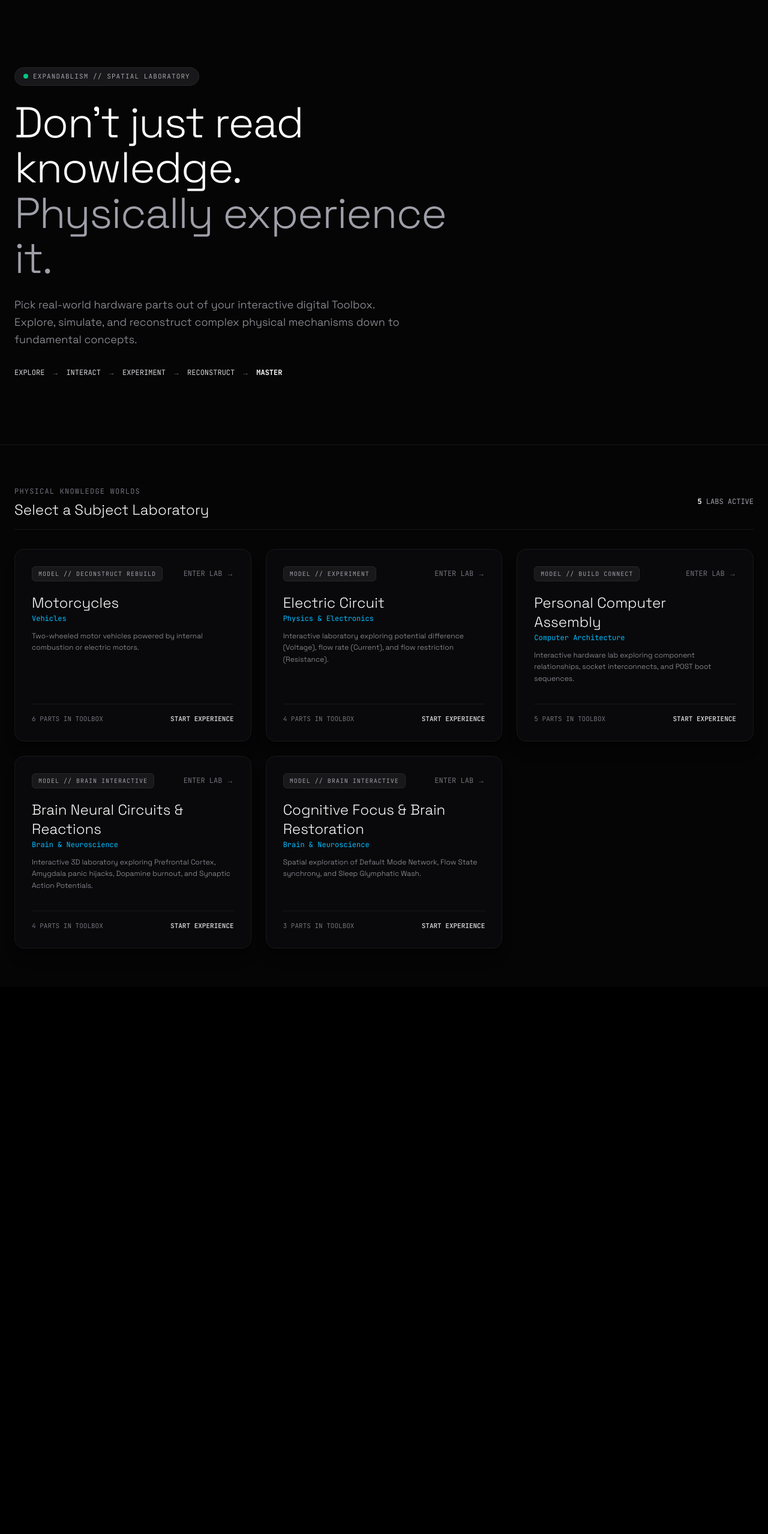
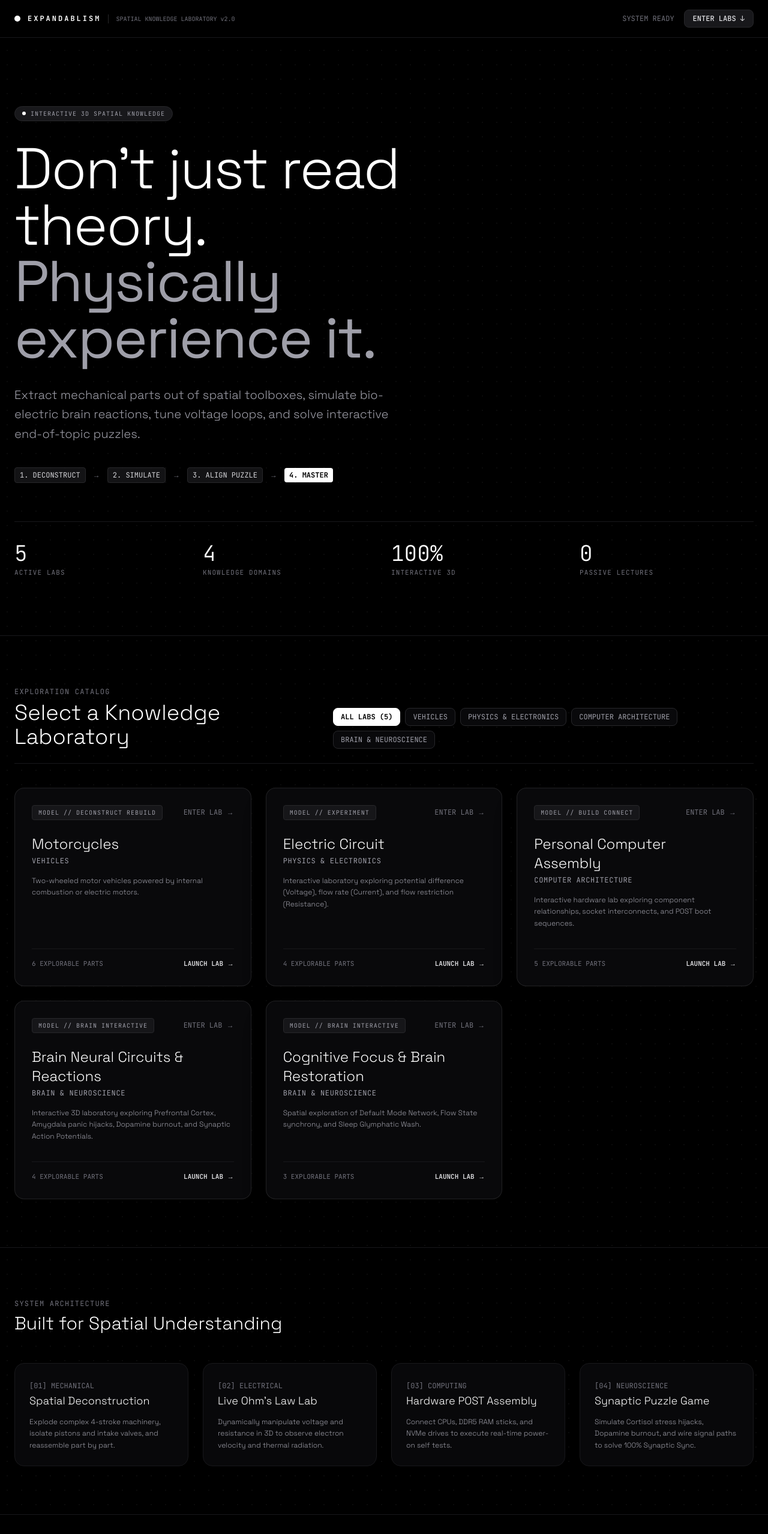
Before and after one commit to abhi-jithb/Expandablism, a Next.js app: page / in a window 1280 px wide. Shown: the top 2557 px of the page at 60% size. Before the commit the page ends 1645 px from the top, so only its background shows below. Built offline with nearby package versions, Linux system fonts and the light colour scheme.

Commit message:
style(landing): redesign landing page and area overview to clean monochrome B&W layout

```diff
--- a/app/page.tsx
+++ b/app/page.tsx
@@ -1,12 +1,14 @@
 "use client";
 
-import React from "react";
+import React, { useState } from "react";
 import Link from "next/link";
 import { motion } from "framer-motion";
 import { AREAS_DATA } from "@/data/content";
 
 export default function Home() {
-  // Flatten all topics across areas for direct 1-click subject access
+  const [selectedAreaFilter, setSelectedAreaFilter] = useState<string>("all");
+
+  // Flatten all topics across areas
   const allTopicCards = Object.values(AREAS_DATA).flatMap((area) =>
     area.topics.map((topic) => ({
       areaId: area.id,
@@ -15,75 +17,152 @@ export default function Home() {
     }))
   );
 
+  const filteredTopics =
+    selectedAreaFilter === "all"
+      ? allTopicCards
+      : allTopicCards.filter((t) => t.areaId === selectedAreaFilter);
+
+  const areasList = Object.values(AREAS_DATA);
+
   return (
-    <main className="min-h-screen bg-[#050505] text-white selection:bg-white selection:text-black font-sans">
-      {/* Hero section */}
-      <div className="relative border-b border-zinc-900 bg-[#050505]">
-        <div className="max-w-7xl mx-auto px-6 py-20 lg:py-28 relative z-10">
-          <motion.div
-            initial={{ opacity: 0, y: 20 }}
-            animate={{ opacity: 1, y: 0 }}
-            transition={{ duration: 0.6, ease: "easeOut" }}
-            className="max-w-3xl"
-          >
-            <div className="inline-flex items-center gap-2 px-3.5 py-1.5 rounded-full bg-zinc-900 border border-zinc-800 text-[11px] font-mono text-zinc-400 uppercase tracking-widest mb-6">
-              <span className="w-2 h-2 rounded-full bg-emerald-400 animate-pulse"></span>
-              EXPANDABLISM // SPATIAL LABORATORY
-            </div>
+    <main className="min-h-screen bg-black text-white selection:bg-white selection:text-black font-sans relative overflow-hidden">
+      {/* Background Dot-Grid Accent */}
+      <div className="absolute inset-0 bg-dot-grid opacity-35 pointer-events-none z-0"></div>
 
-            <h1 className="text-4xl sm:text-7xl font-light tracking-tight text-white leading-[1.05]">
-              Don&apos;t just read knowledge. <br />
-              <span className="text-zinc-400">Physically experience it.</span>
-            </h1>
+      {/* Top Header Navigation */}
+      <header className="relative z-10 border-b border-zinc-900 bg-black/90 backdrop-blur-md sticky top-0">
+        <div className="max-w-7xl mx-auto px-6 py-4 flex items-center justify-between">
+          <div className="flex items-center gap-3">
+            <span className="w-2.5 h-2.5 rounded-full bg-white animate-pulse"></span>
+            <span className="text-xs font-mono font-bold tracking-[0.25em] text-white uppercase">
+              EXPANDABLISM
+            </span>
+            <span className="text-[10px] font-mono text-zinc-500 border-l border-zinc-800 pl-3 hidden sm:inline-block">
+              SPATIAL KNOWLEDGE LABORATORY v2.0
+            </span>
+          </div>
 
-            <p className="mt-6 text-base sm:text-lg text-zinc-400 leading-relaxed font-light max-w-2xl">
-              Pick real-world hardware parts out of your interactive digital Toolbox. Explore, simulate, and reconstruct complex physical mechanisms down to fundamental concepts.
-            </p>
+          <div className="flex items-center gap-4 text-xs font-mono text-zinc-400">
+            <span className="hidden md:inline-block text-zinc-500">SYSTEM READY</span>
+            <a
+              href="#subject-labs"
+              className="px-3.5 py-1.5 rounded-lg bg-zinc-900 hover:bg-white hover:text-black transition-all border border-zinc-800 text-zinc-200 font-medium"
+            >
+              ENTER LABS ↓
+            </a>
+          </div>
+        </div>
+      </header>
 
-            <div className="mt-8 flex flex-wrap items-center gap-2 sm:gap-3 font-mono text-xs text-zinc-500">
-              <span className="text-zinc-300">EXPLORE</span>
-              <span>→</span>
-              <span className="text-zinc-300">INTERACT</span>
-              <span>→</span>
-              <span className="text-zinc-300">EXPERIMENT</span>
-              <span>→</span>
-              <span className="text-zinc-300">RECONSTRUCT</span>
-              <span>→</span>
-              <span className="text-white font-bold">MASTER</span>
-            </div>
-          </motion.div>
+      {/* Hero Section */}
+      <section className="relative z-10 max-w-7xl mx-auto px-6 pt-20 pb-16 lg:pt-28 lg:pb-24 border-b border-zinc-900">
+        <motion.div
+          initial={{ opacity: 0, y: 15 }}
+          animate={{ opacity: 1, y: 0 }}
+          transition={{ duration: 0.5, ease: "easeOut" }}
+          className="max-w-4xl"
+        >
+          <div className="inline-flex items-center gap-2 px-3 py-1 rounded-full bg-zinc-900 border border-zinc-800 text-[10px] font-mono text-zinc-400 uppercase tracking-widest mb-8">
+            <span className="w-1.5 h-1.5 rounded-full bg-white"></span>
+            INTERACTIVE 3D SPATIAL KNOWLEDGE
+          </div>
+
+          <h1 className="text-4xl sm:text-7xl lg:text-8xl font-light tracking-tight text-white leading-[0.98]">
+            Don&apos;t just read theory. <br />
+            <span className="font-normal text-zinc-400">Physically experience it.</span>
+          </h1>
+
+          <p className="mt-8 text-base sm:text-xl text-zinc-400 font-light leading-relaxed max-w-2xl">
+            Extract mechanical parts out of spatial toolboxes, simulate bio-electric brain reactions, tune voltage loops, and solve interactive end-of-topic puzzles.
+          </p>
+
+          {/* Workflow Sequence */}
+          <div className="mt-10 flex flex-wrap items-center gap-3 font-mono text-xs text-zinc-500">
+            <span className="px-2 py-1 bg-zinc-900/80 border border-zinc-800 rounded text-zinc-300">1. DECONSTRUCT</span>
+            <span>→</span>
+            <span className="px-2 py-1 bg-zinc-900/80 border border-zinc-800 rounded text-zinc-300">2. SIMULATE</span>
+            <span>→</span>
+            <span className="px-2 py-1 bg-zinc-900/80 border border-zinc-800 rounded text-zinc-300">3. ALIGN PUZZLE</span>
+            <span>→</span>
+            <span className="px-2 py-1 bg-white text-black font-bold rounded">4. MASTER</span>
+          </div>
+        </motion.div>
+
+        {/* Crisp Metrics Banner */}
+        <div className="mt-16 pt-8 border-t border-zinc-900 grid grid-cols-2 md:grid-cols-4 gap-6 font-mono">
+          <div>
+            <span className="text-2xl sm:text-4xl font-light text-white">{allTopicCards.length}</span>
+            <span className="text-[11px] text-zinc-500 uppercase tracking-widest block mt-1">ACTIVE LABS</span>
+          </div>
+          <div>
+            <span className="text-2xl sm:text-4xl font-light text-white">4</span>
+            <span className="text-[11px] text-zinc-500 uppercase tracking-widest block mt-1">KNOWLEDGE DOMAINS</span>
+          </div>
+          <div>
+            <span className="text-2xl sm:text-4xl font-light text-white">100%</span>
+            <span className="text-[11px] text-zinc-500 uppercase tracking-widest block mt-1">INTERACTIVE 3D</span>
+          </div>
+          <div>
+            <span className="text-2xl sm:text-4xl font-light text-white">0</span>
+            <span className="text-[11px] text-zinc-500 uppercase tracking-widest block mt-1">PASSIVE LECTURES</span>
+          </div>
         </div>
-      </div>
+      </section>
 
-      {/* Interactive Subject Worlds Grid */}
-      <section className="max-w-7xl mx-auto px-6 py-16">
-        <div className="flex items-center justify-between mb-8 border-b border-zinc-900 pb-4">
+      {/* Subject World Selection Grid */}
+      <section id="subject-labs" className="relative z-10 max-w-7xl mx-auto px-6 py-20">
+        <div className="flex flex-col md:flex-row md:items-end justify-between mb-10 pb-6 border-b border-zinc-900 gap-6">
           <div>
             <span className="text-xs font-mono uppercase tracking-widest text-zinc-500">
-              PHYSICAL KNOWLEDGE WORLDS
+              EXPLORATION CATALOG
             </span>
-            <h2 className="text-2xl font-light text-white mt-1">Select a Subject Laboratory</h2>
+            <h2 className="text-3xl sm:text-4xl font-light text-white mt-1">Select a Knowledge Laboratory</h2>
           </div>
-          <span className="text-xs font-mono text-zinc-400">
-            <span className="text-white font-bold">{allTopicCards.length}</span> LABS ACTIVE
-          </span>
+
+          {/* Area Filter Tabs */}
+          <div className="flex flex-wrap items-center gap-2 font-mono text-xs">
+            <button
+              onClick={() => setSelectedAreaFilter("all")}
+              className={`px-3 py-1.5 rounded-lg border transition cursor-pointer ${
+                selectedAreaFilter === "all"
+                  ? "bg-white text-black border-white font-bold"
+                  : "bg-zinc-950 text-zinc-400 border-zinc-800 hover:border-zinc-600 hover:text-white"
+              }`}
+            >
+              ALL LABS ({allTopicCards.length})
+            </button>
+            {areasList.map((area) => (
+              <button
+                key={area.id}
+                onClick={() => setSelectedAreaFilter(area.id)}
+                className={`px-3 py-1.5 rounded-lg border transition cursor-pointer uppercase ${
+                  selectedAreaFilter === area.id
+                    ? "bg-white text-black border-white font-bold"
+                    : "bg-zinc-950 text-zinc-400 border-zinc-800 hover:border-zinc-600 hover:text-white"
+                }`}
+              >
+                {area.name}
+              </button>
+            ))}
+          </div>
         </div>
 
-        <div className="grid grid-cols-1 md:grid-cols-3 gap-6">
-          {allTopicCards.map((topic, idx) => (
+        {/* Topic Cards Grid */}
+        <div className="grid grid-cols-1 md:grid-cols-2 lg:grid-cols-3 gap-6">
+          {filteredTopics.map((topic, idx) => (
             <motion.div
               key={`${topic.areaId}-${topic.id}`}
-              initial={{ opacity: 0, y: 20 }}
+              initial={{ opacity: 0, y: 15 }}
               animate={{ opacity: 1, y: 0 }}
-              transition={{ duration: 0.5, delay: idx * 0.1 }}
+              transition={{ duration: 0.4, delay: idx * 0.08 }}
             >
               <Link
                 href={`/areas/${topic.areaId}/${topic.id}`}
-                className="group relative rounded-2xl border border-zinc-900 bg-[#09090b] p-7 transition-all duration-300 hover:border-zinc-700 hover:bg-[#121215] flex flex-col justify-between block h-full shadow-xl"
+                className="group relative rounded-2xl border border-zinc-800/80 bg-[#09090b] p-7 transition-all duration-300 hover:border-white hover:bg-[#111114] flex flex-col justify-between block h-full shadow-2xl"
               >
                 <div>
-                  <div className="flex items-center justify-between mb-5">
-                    <span className="text-[10px] font-mono text-zinc-400 uppercase tracking-widest bg-zinc-900 px-2.5 py-1 rounded-md border border-zinc-800">
+                  <div className="flex items-center justify-between mb-6">
+                    <span className="text-[10px] font-mono text-zinc-400 uppercase tracking-widest bg-zinc-900/90 px-2.5 py-1 rounded border border-zinc-800">
                       MODEL // {topic.learningModel.toUpperCase().replace("_", " ")}
                     </span>
                     <span className="text-xs font-mono text-zinc-500 group-hover:text-white group-hover:translate-x-1 transition-all">
@@ -95,24 +174,76 @@ export default function Home() {
                     {topic.name}
                   </h3>
 
-                  <p className="mt-[2px] text-xs font-mono text-sky-400">
+                  <p className="mt-1 text-xs font-mono text-zinc-400 uppercase tracking-wider">
                     {topic.areaName}
                   </p>
 
-                  <p className="mt-3 text-xs text-zinc-400 leading-relaxed font-light">
+                  <p className="mt-4 text-xs text-zinc-400 leading-relaxed font-light">
                     {topic.description}
                   </p>
                 </div>
 
-                <div className="mt-8 pt-4 border-t border-zinc-900 flex flex-wrap items-center justify-between text-[11px] font-mono text-zinc-500 gap-2">
-                  <span>{topic.objects[0]?.components.length || 5} PARTS IN TOOLBOX</span>
-                  <span className="text-zinc-300 group-hover:text-white font-semibold">START EXPERIENCE</span>
+                <div className="mt-8 pt-4 border-t border-zinc-900 flex items-center justify-between text-[11px] font-mono text-zinc-500">
+                  <span>{topic.objects[0]?.components?.length || 4} EXPLORABLE PARTS</span>
+                  <span className="text-zinc-200 group-hover:text-white font-semibold">LAUNCH LAB →</span>
                 </div>
               </Link>
             </motion.div>
           ))}
         </div>
       </section>
+
+      {/* Feature Showcase Grid */}
+      <section className="relative z-10 max-w-7xl mx-auto px-6 py-20 border-t border-zinc-900">
+        <div className="mb-12">
+          <span className="text-xs font-mono uppercase tracking-widest text-zinc-500">
+            SYSTEM ARCHITECTURE
+          </span>
+          <h2 className="text-3xl font-light text-white mt-1">Built for Spatial Understanding</h2>
+        </div>
+
+        <div className="grid grid-cols-1 md:grid-cols-2 lg:grid-cols-4 gap-6">
+          <div className="p-6 rounded-2xl border border-zinc-900 bg-[#08080a] space-y-3">
+            <span className="text-xs font-mono text-zinc-500">[01] MECHANICAL</span>
+            <h4 className="text-lg font-light text-white">Spatial Deconstruction</h4>
+            <p className="text-xs text-zinc-400 font-light leading-relaxed">
+              Explode complex 4-stroke machinery, isolate pistons and intake valves, and reassemble part by part.
+            </p>
+          </div>
+
+          <div className="p-6 rounded-2xl border border-zinc-900 bg-[#08080a] space-y-3">
+            <span className="text-xs font-mono text-zinc-500">[02] ELECTRICAL</span>
+            <h4 className="text-lg font-light text-white">Live Ohm&apos;s Law Lab</h4>
+            <p className="text-xs text-zinc-400 font-light leading-relaxed">
+              Dynamically manipulate voltage and resistance in 3D to observe electron velocity and thermal radiation.
+            </p>
+          </div>
+
+          <div className="p-6 rounded-2xl border border-zinc-900 bg-[#08080a] space-y-3">
+            <span className="text-xs font-mono text-zinc-500">[03] COMPUTING</span>
+            <h4 className="text-lg font-light text-white">Hardware POST Assembly</h4>
+            <p className="text-xs text-zinc-400 font-light leading-relaxed">
+              Connect CPUs, DDR5 RAM sticks, and NVMe drives to execute real-time power-on self tests.
+            </p>
+          </div>
+
+          <div className="p-6 rounded-2xl border border-zinc-900 bg-[#08080a] space-y-3">
+            <span className="text-xs font-mono text-zinc-500">[04] NEUROSCIENCE</span>
+            <h4 className="text-lg font-light text-white">Synaptic Puzzle Game</h4>
+            <p className="text-xs text-zinc-400 font-light leading-relaxed">
+              Simulate Cortisol stress hijacks, Dopamine burnout, and wire signal paths to solve 100% Synaptic Sync.
+            </p>
+          </div>
+        </div>
+      </section>
+
+      {/* Minimal Footer */}
+      <footer className="relative z-10 border-t border-zinc-900 py-8 bg-black">
+        <div className="max-w-7xl mx-auto px-6 flex flex-col sm:flex-row items-center justify-between text-xs font-mono text-zinc-500 gap-4">
+          <span>EXPANDABLISM // SPATIAL LABORATORY</span>
+          <span>BLACK & WHITE ULTRA-CLEAN DESIGN</span>
+        </div>
+      </footer>
     </main>
   );
 }
```
Also changed, not shown: app/areas/[area]/page.tsx (+11 -8 lines).
